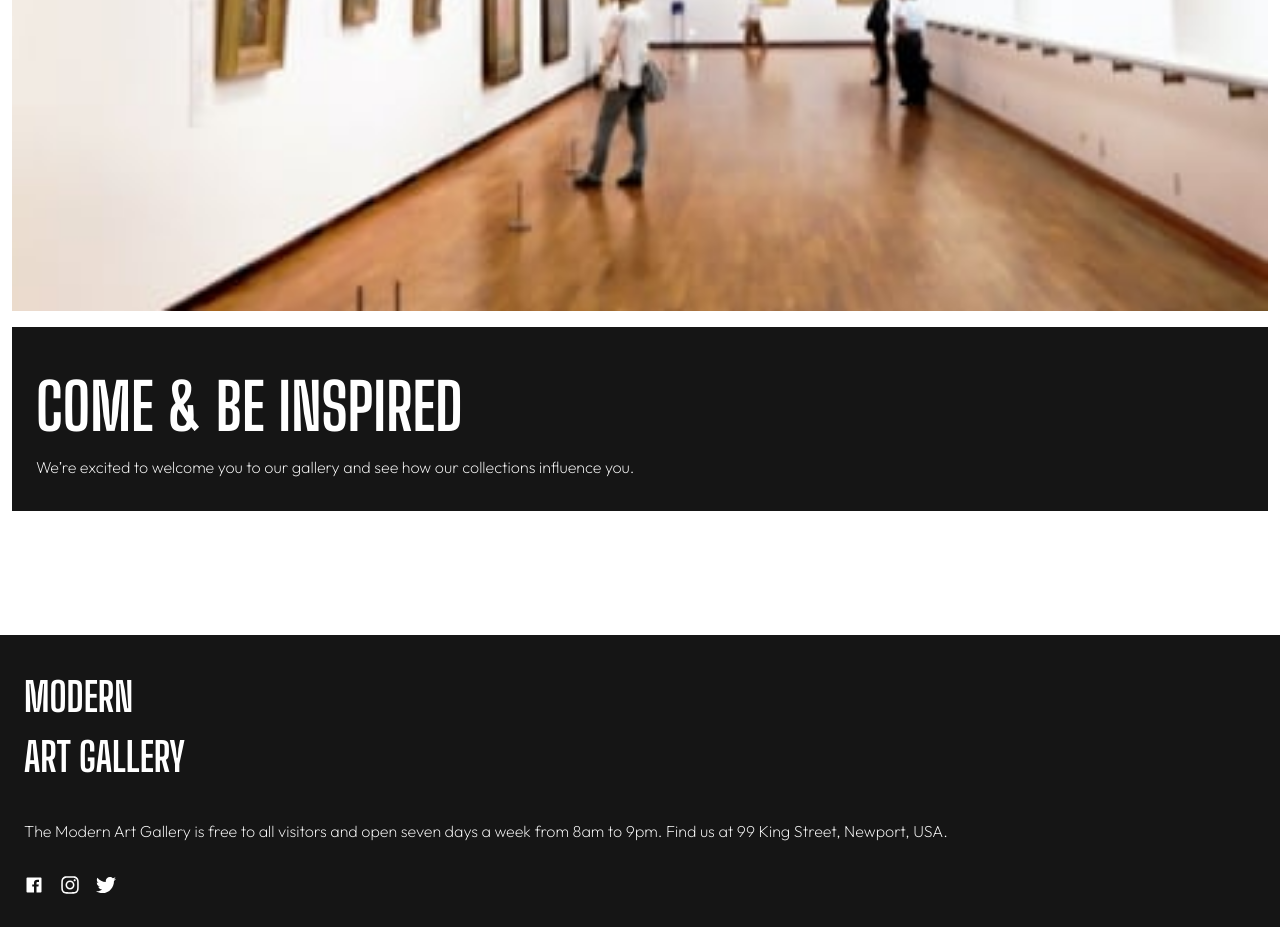
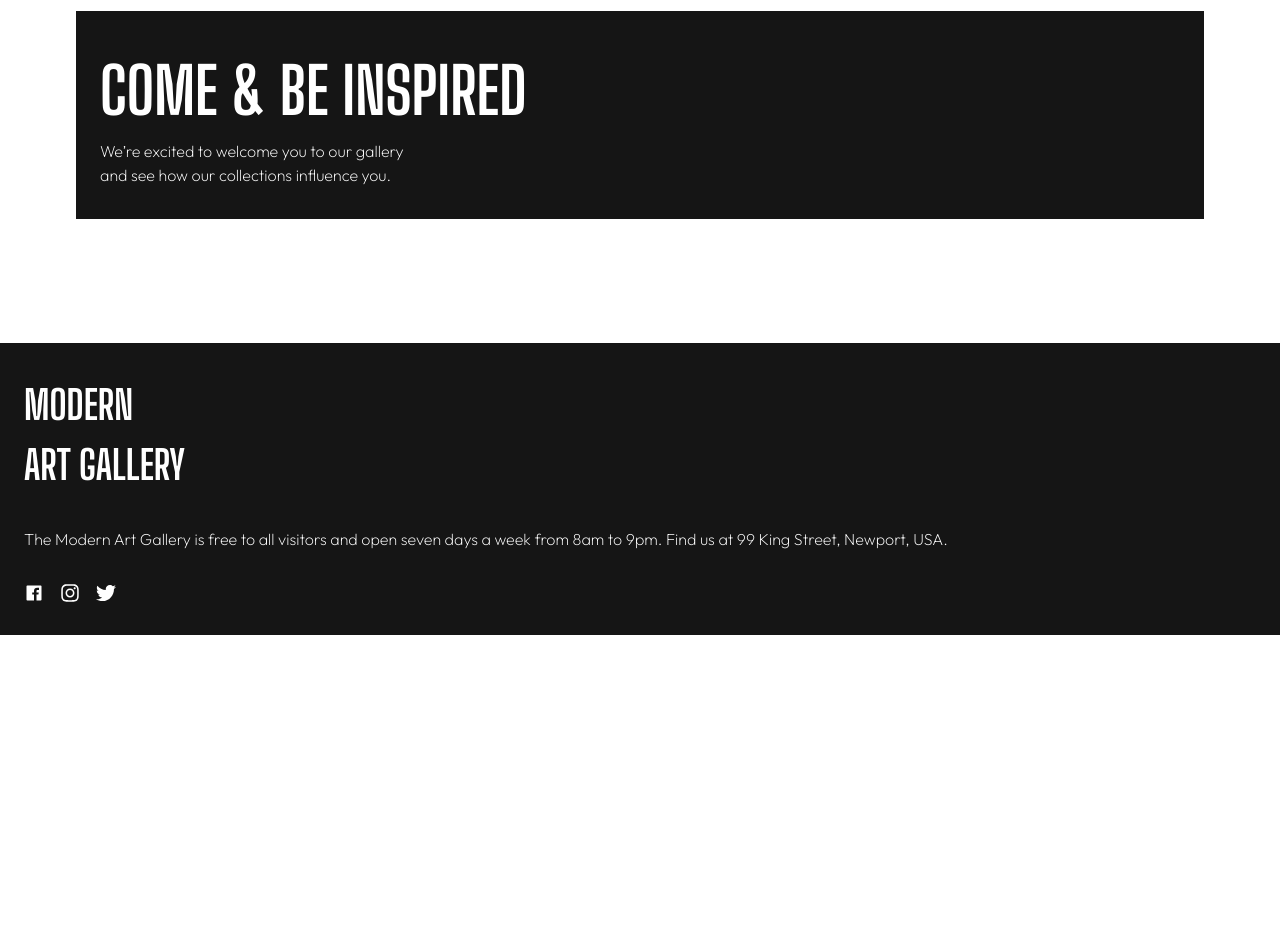
Before and after one commit to bonniemo/art-gallery, a Next.js app: page / in a window 1280 px wide. Shown: the part 5440-6367 px from the top of the page. After the commit the page ends 6075 px from the top, so only its background shows below. Built offline with nearby package versions, Linux system fonts and the light colour scheme.

Commit message:
adjusted max-w on text sections

```diff
--- a/app/components/Gallery.tsx
+++ b/app/components/Gallery.tsx
@@ -1,6 +1,6 @@
 const Gallery = () => {
   return (
-    <div className="p-3 ls:p-6 mt-28 ls:grid ls:grid-cols-12 ls:gap-4">
+    <div className="p-3 ls:p-6 mt-28 ls:grid ls:grid-cols-12 ls:gap-4 max-w-6xl m-auto">
       <picture className="ls:col-start-6 ls:col-end-13 ls:row-start-1 ls:row-end-2">
         <source
           srcSet="/desktop/image-grid-1.jpg"
@@ -19,7 +19,7 @@ const Gallery = () => {
         <h2 className="uppercase">
           <span className="block lsinline">Your day </span>at the gallery
         </h2>
-        <p className="l:w-72">
+        <p className="ls:max-w-xs">
           Wander through our distinct collections and find new insights about
           our artists. Dive into the details of their creative process.
         </p>
@@ -43,10 +43,7 @@ const Gallery = () => {
           srcSet="/desktop/image-grid-3.jpg"
           media="(min-width: 1000px)"
         />
-        <source
-          srcSet="/tablet/image-grid-3.jpg"
-          media="(min-width: 700px)"
-        />
+        <source srcSet="/tablet/image-grid-3.jpg" media="(min-width: 700px)" />
         <img
           src="/mobile/image-grid-3.jpg"
           alt="Gallery Grid 3"
@@ -56,7 +53,7 @@ const Gallery = () => {
 
       <section className="bg-colorDark text-colorLight px-6 py-8 mb-28 ls:col-start-8 ls:col-end-13 ls:row-start-3 ls:row-end-4 ls:h-full">
         <h2 className="uppercase">Come &amp; be inspired</h2>
-        <p>
+        <p className="max-w-xs">
           We’re excited to welcome you to our gallery and see how our
           collections influence you.
         </p>
--- a/app/components/Hero.tsx
+++ b/app/components/Hero.tsx
@@ -23,7 +23,7 @@ const Hero = () => {
           <span className="block">Modern</span> Art Gallery
         </h1>
         <section className="l:w-2/6">
-          <p className="mb-8 text-colorDark max-w">
+          <p className="mb-8 text-colorDark ls:max-w-xs">
             The arts in the collection of the Modern Art Gallery all started
             from a spark of inspiration. Will these pieces inspire you? Visit us
             and find out.
--- a/tailwind.config.ts
+++ b/tailwind.config.ts
@@ -11,6 +11,7 @@ export default {
       ls: "768",
       m: { min: "768px", max: "1023px" },
       l: "1024",
+      max: "1400",
     },
     extend: {
       colors: {
```
